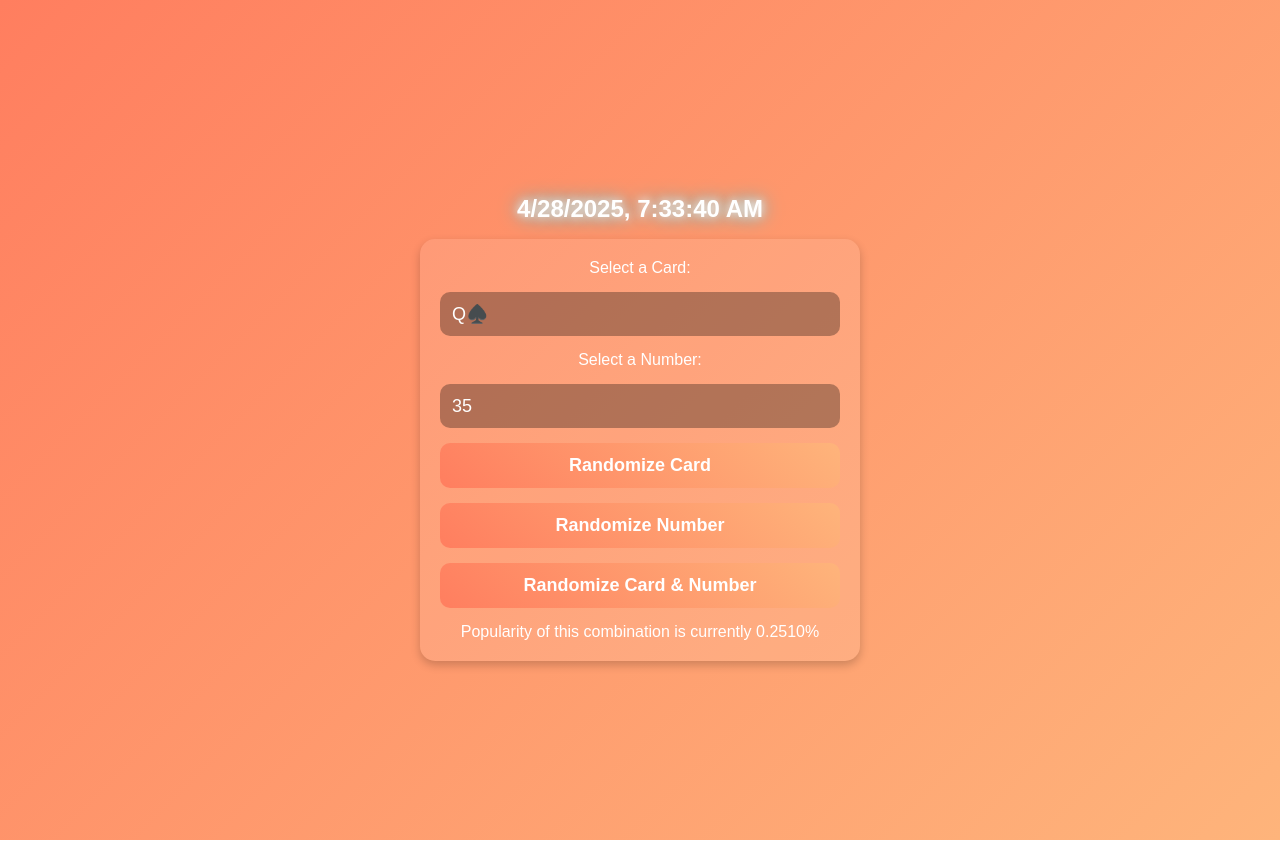
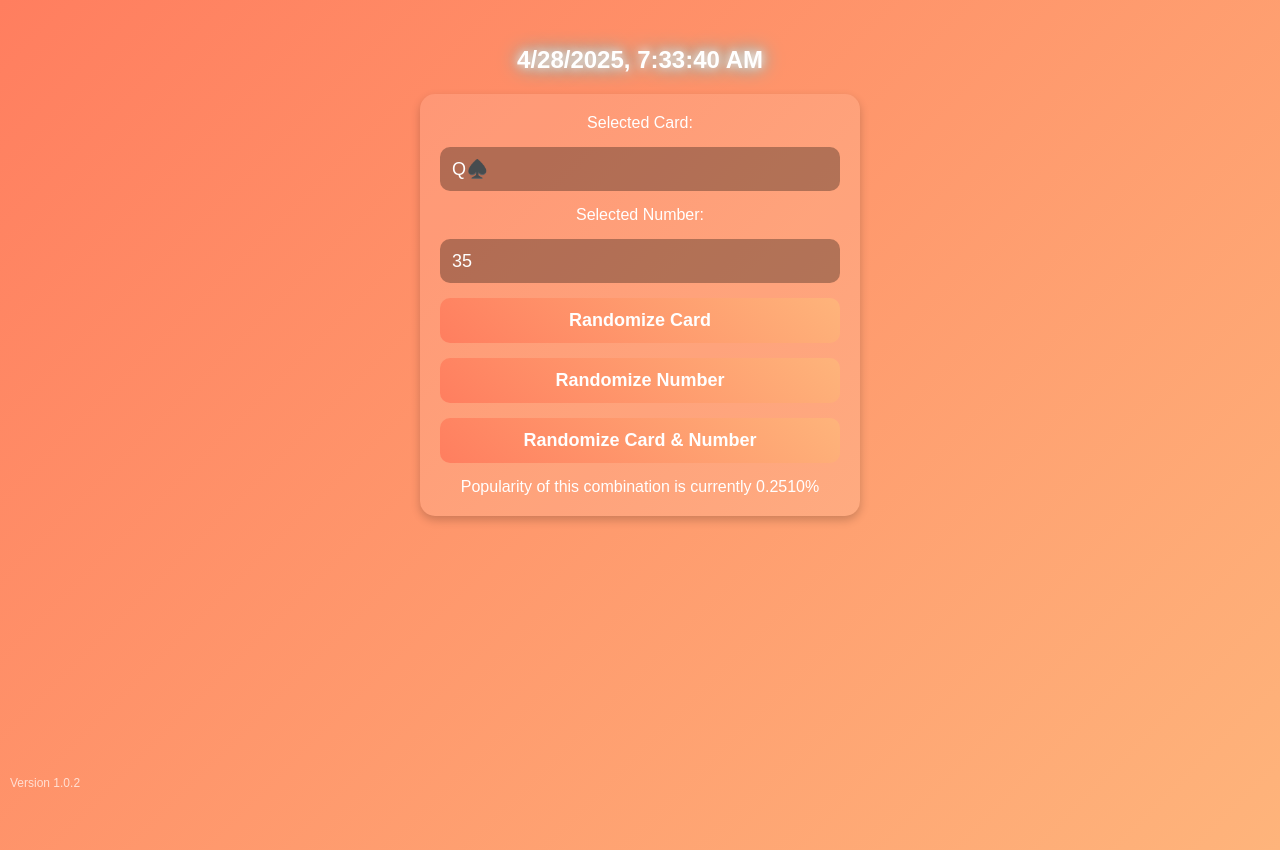
Before and after one commit to ymouse91/atomic_trainer_pwa, a plain HTML site: page index.html in a window 1280 px wide. Drawn offline with Linux system fonts and the light colour scheme.

Commit message:
Update index.html

```diff
--- a/index.html
+++ b/index.html
@@ -20,12 +20,14 @@
       display: flex;
       flex-direction: column;
       align-items: center;
-      justify-content: center;
-      padding: 20px;
+      justify-content: flex-start;
+      padding: 30px 0 20px 0;
+      position: relative;
     }
     h1 {
       font-size: 24px;
       text-shadow: 0 0 10px #fff, 0 0 20px #00d4ff;
+      margin-bottom: 20px;
     }
     .container {
       width: 90%;
@@ -74,6 +76,13 @@
       pointer-events: none;
       z-index: 100;
     }
+    #version {
+      position: fixed;
+      bottom: 10px;
+      left: 10px;
+      font-size: 12px;
+      opacity: 0.7;
+    }
     @media (max-width: 480px) {
       h1 {
         font-size: 20px;
@@ -91,9 +100,9 @@
 <body>
   <h1 id="datetime"></h1>
   <div class="container">
-    <label for="cardDropdown">Select a Card:</label>
+    <label for="cardDropdown">Selected Card:</label>
     <select id="cardDropdown"></select>
-    <label for="numberDropdown">Select a Number:</label>
+    <label for="numberDropdown">Selected Number:</label>
     <select id="numberDropdown"></select>
     <button onclick="randomizeCard()">Randomize Card</button>
     <button onclick="randomizeNumber()">Randomize Number</button>
@@ -101,6 +110,7 @@
     <div id="peek"></div>
   </div>
   <div id="sparkleContainer"></div>
+  <div id="version">Version 1.0.2</div>
   <script src="script.js"></script>
   <script>
     if ("serviceWorker" in navigator) {
```
